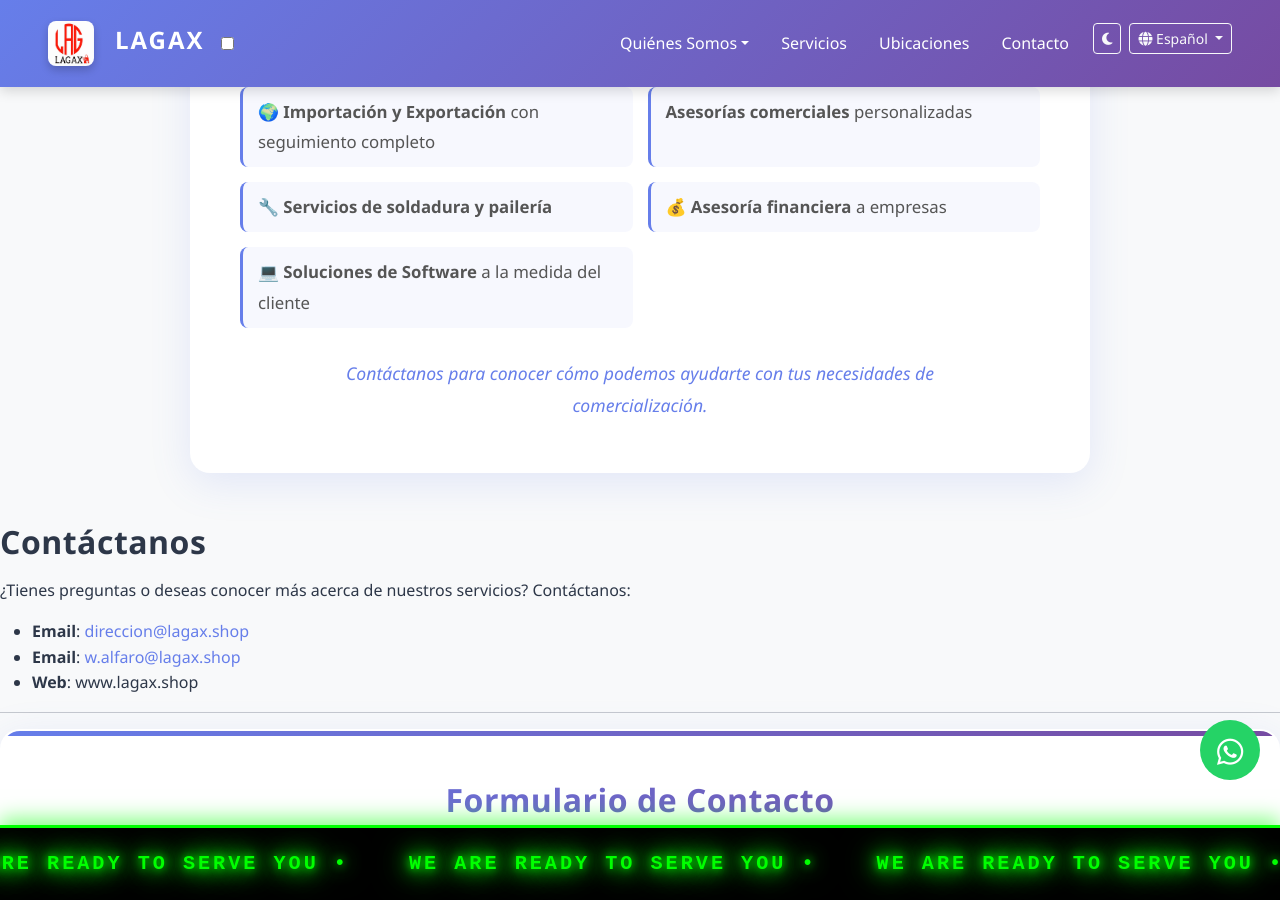
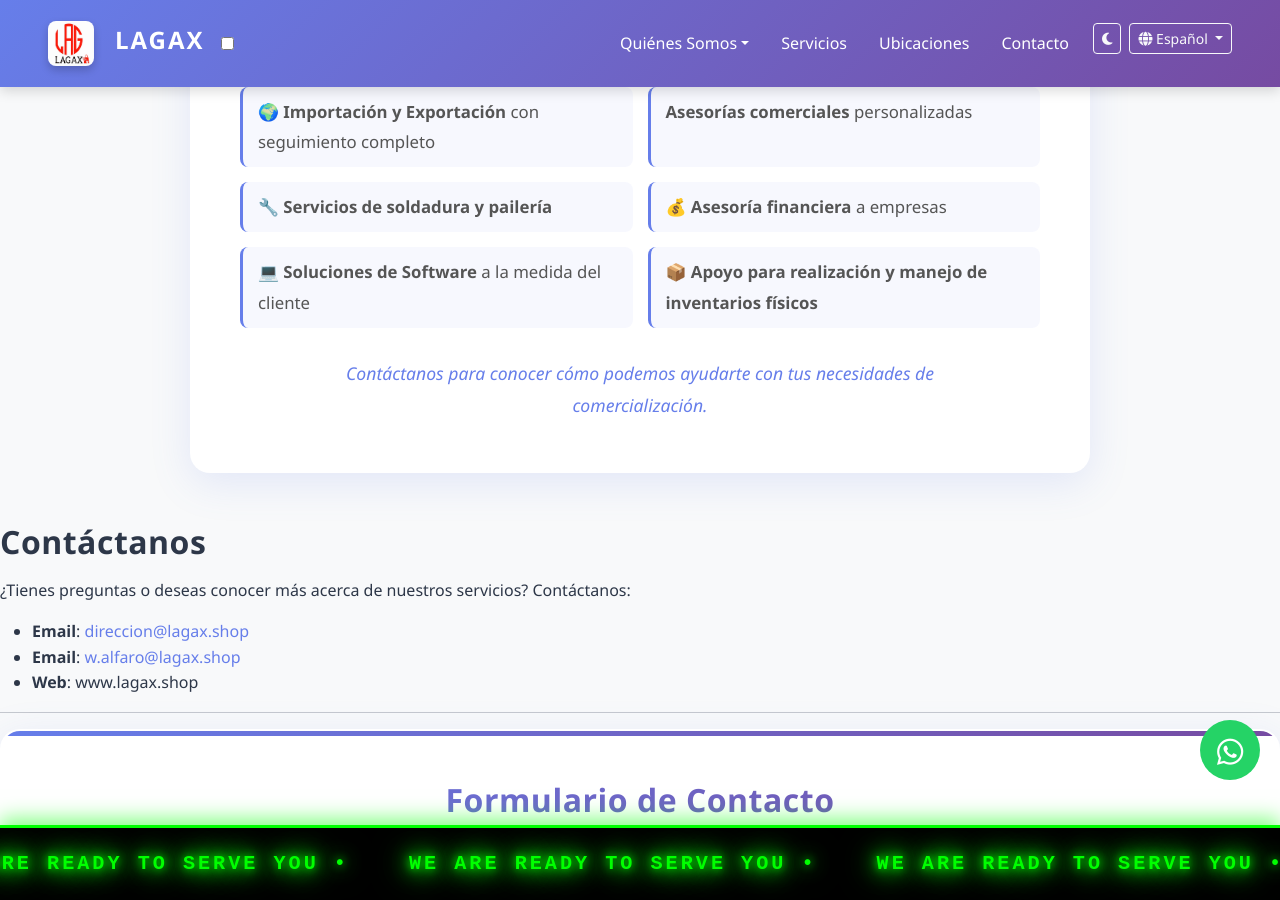
Before and after one commit to gasglz18/lagax, a Jekyll site: the page built from index.md, in a window 1280 px wide and 900 px high, scrolled down 2273 px. Built offline with Jekyll 4.4.1, drawn with Linux system fonts in a browser that asks for light colours.

Commit message:
Agrega servicio de inventarios

```diff
--- a/index.md
+++ b/index.md
@@ -485,6 +485,7 @@ startAutoplay();
     <div class="servicio-item">🔧 <strong>Servicios de soldadura y pailería</strong></div>
     <div class="servicio-item">💰 <strong>Asesoría financiera</strong> a empresas</div>
     <div class="servicio-item">💻 <strong>Soluciones de Software</strong> a la medida del cliente</div>
+    <div class="servicio-item">📦 <strong>Apoyo para realización y manejo de inventarios físicos</strong></div>
   </div>
 
   <p class="hero-description" style="margin-top: 30px; font-style: italic; color: #667eea;">Contáctanos para conocer cómo podemos ayudarte con tus necesidades de comercialización.</p>
```
